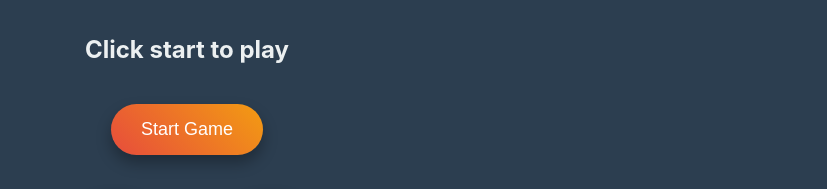
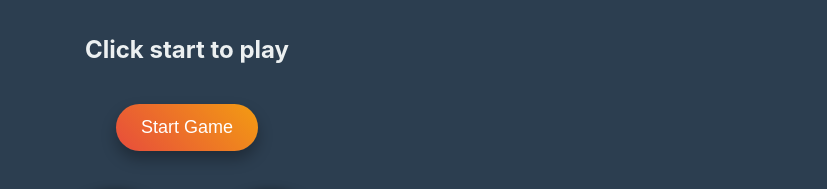
Before and after one commit to hemilrajpura-simform/simon-says-game, a React (Create React App) app: page / in a window 1280 px wide. Shown: the top 189 px of the page, without its empty margins (453-1280 px from the left). Built offline with nearby package versions, Linux system fonts and the light colour scheme.

Commit message:
fix: UI enchancement

```diff
--- a/src/components/GameStatus.tsx
+++ b/src/components/GameStatus.tsx
@@ -13,7 +13,7 @@ const GameStatus: React.FC<GameStatusProps> = ({ status, onStart }) => {
         style={{
           background: "linear-gradient(45deg, #e74c3c, #f39c12)",
           color: "#fff",
-          padding: "15px 30px",
+          padding: "13px 25px",
           fontSize: "18px",
           borderRadius: "30px",
           border: "none",
```
